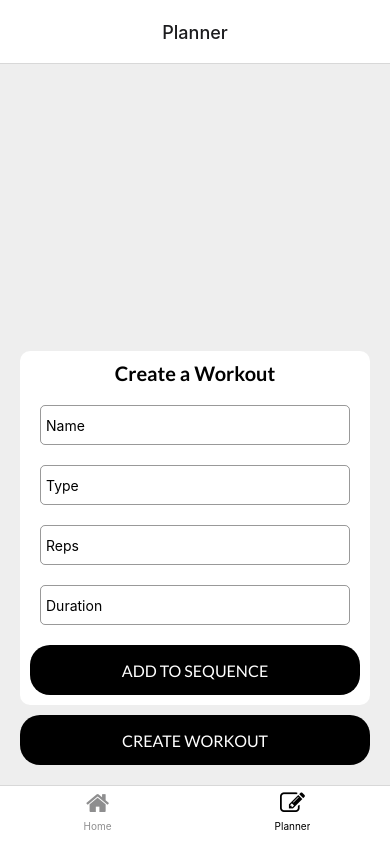
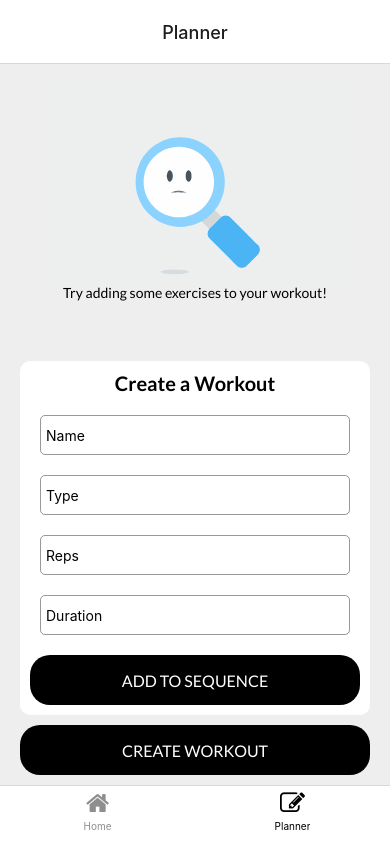
Before and after one commit to devaaravmishra/befit, a React Native app: screen /Planner in a window 390 px wide. Built offline with nearby package versions, Linux system fonts and the light colour scheme.

Commit message:
style: Improve UX

```diff
--- a/app/components/Form/WorkoutsForm.tsx
+++ b/app/components/Form/WorkoutsForm.tsx
@@ -1,6 +1,6 @@
-import React, { useState } from "react";
+import React from "react";
 import { useForm, Controller } from "react-hook-form";
-import { StyleSheet, TextInput, View } from "react-native";
+import { StyleSheet, TextInput, View, ScrollView } from "react-native";
 
 import Button from "../Button/Button";
 import Text from "../Text/Text";
@@ -21,6 +21,7 @@ function WorkoutsForm({ onSubmit }: WorkoutProps) {
 	const { control, handleSubmit } = useForm<Workout>();
 
 	return (
+		<ScrollView>
 			<View style={styles.container}>
 				<Text
 					text="Create a Workout"
@@ -53,11 +54,13 @@ function WorkoutsForm({ onSubmit }: WorkoutProps) {
 					})}
 				/>
 			</View>
+		</ScrollView>
 	);
 }
 
 const styles = StyleSheet.create({
 	container: {
+		flex: 1,
 		backgroundColor: "#fff",
 		borderRadius: 10,
 		padding: 10,
--- a/app/components/Modal/Modal.tsx
+++ b/app/components/Modal/Modal.tsx
@@ -22,8 +22,8 @@ const Modal = ({
 				style={styles.container}
 				visible={isModalVisible as boolean}
 				animationType="slide">
-				<View style={styles.centerView}>{data}</View>
-				<View style={styles.centerView}>
+				<View style={[styles.centerView]}>{data}</View>
+				<View style={[styles.centerViewText]}>
 					<Button
 						text="Close"
 						onPress={() => setIsModalVisible(false)}
@@ -45,6 +45,11 @@ const styles = StyleSheet.create({
 		justifyContent: "center",
 	},
 	centerView: {
+		marginTop: 100,
+		justifyContent: "center",
+		alignItems: "center",
+	},
+	centerViewText: {
 		flex: 1,
 		justifyContent: "center",
 		alignItems: "center",
--- a/app/components/Workout/RenderWorkout.tsx
+++ b/app/components/Workout/RenderWorkout.tsx
@@ -1,9 +1,9 @@
 import React from "react";
 import { StyleSheet, View } from "react-native";
-import { Workout } from "../../types";
 
 import Text from "../Text/Text";
 import secToMin from "../../utils/time";
+import { Workout } from "../../types";
 
 const RenderWorkouts = ({ item }: { item: Workout }) => (
 	<View style={styles.container}>
--- a/app/components/Workout/WorkoutItem.tsx
+++ b/app/components/Workout/WorkoutItem.tsx
@@ -13,9 +13,9 @@ export default function WorkoutItem({
 	return (
 		<View style={styles.container}>
 			<Text style={styles.name}>
-				{item.name}
-				{item.reps ? `- ${item.reps}` : ""} - {item.duration} sec |{" "}
-				{item.type}
+				{item.name.toUpperCase()}
+				{item.reps ? ` - ${item.reps} Reps` : ""} - {item.duration} secs
+				| {" " + item.type.toUpperCase()}
 			</Text>
 			{children}
 		</View>
--- a/app/screens/HomeScreen.tsx
+++ b/app/screens/HomeScreen.tsx
@@ -15,7 +15,7 @@ function HomeScreen({ navigation }: Props) {
 	return (
 		<View style={styles.container}>
 			<Text
-				text={"New Workouts"}
+				text={"Your Workouts"}
 				size={20}
 				type="lato-bold"
 				style={{
--- a/app/screens/PlannerScreen.tsx
+++ b/app/screens/PlannerScreen.tsx
@@ -1,18 +1,17 @@
 import React, { useState } from "react";
-import { StyleSheet, View, FlatList } from "react-native";
+import { StyleSheet, View, FlatList, Image } from "react-native";
 import { NativeStackScreenProps } from "@react-navigation/native-stack";
 import slugify from "slugify";
 
 import { RootStackParamList, WorkoutType, SequenceType } from "../types";
 import WorkoutForm, { Exercise } from "../components/Form/WorkoutForm";
-import Text from "../components/Text/Text";
-import Button from "../components/Button/Button";
 import WorkoutItem from "../components/Workout/WorkoutItem";
 import { FontAwesome } from "@expo/vector-icons";
 import Modal from "../components/Modal/Modal";
 import WorkoutsForm from "../components/Form/WorkoutsForm";
 import { Workout } from "../types";
 import { storeWorkouts } from "../store/workouts";
+import Text from "../components/Text/Text";
 
 type Props = NativeStackScreenProps<RootStackParamList, "Planner">;
 
@@ -66,6 +65,7 @@ function PlannerScreen({ navigation }: Props) {
 
 	return (
 		<View style={styles.container}>
+			{seqItems?.length > 0 ? (
 				<FlatList
 					style={{ flex: 1 }}
 					data={seqItems}
@@ -77,7 +77,7 @@ function PlannerScreen({ navigation }: Props) {
 								size={24}
 								color="black"
 								style={{
-								textAlign: "right",
+									marginLeft: 15,
 									width: "30%",
 								}}
 								onPress={() => {
@@ -89,6 +89,19 @@ function PlannerScreen({ navigation }: Props) {
 						</WorkoutItem>
 					)}
 				/>
+			) : (
+				<View style={styles.imageContainer}>
+					<Image
+						style={{
+							height: 200,
+							width: 300,
+						}}
+						source={require("../assets/loader.gif")}
+					/>
+					<Text text="Try adding some exercises to your workout!" />
+				</View>
+			)}
+
 			<WorkoutForm onSubmit={handleOnSubmit} />
 			<View>
 				<Modal
@@ -113,6 +126,11 @@ const styles = StyleSheet.create({
 		padding: 20,
 		backgroundColor: "#eee",
 	},
+	imageContainer: {
+		marginBottom: 60,
+		justifyContent: "center",
+		alignItems: "center",
+	},
 });
 
 export default PlannerScreen;
--- a/app/screens/WorkoutDetailScreen.tsx
+++ b/app/screens/WorkoutDetailScreen.tsx
@@ -53,11 +53,18 @@ function WorkoutDetailScreen({ route }: Navigation) {
 		return (
 			<View style={styles.content} key={item.slug}>
 				<Text
-					text={`${item.name} | ${item.type} | ${secToMin(
+					text={`${item.name.toUpperCase()} | ${item.type.toUpperCase()} | ${secToMin(
 						item.duration
 					)}`}
+					style={{ marginBottom: 10 }}
 				/>
-				{idx == len - 1 ? null : <FontAwesome name="arrow-down" />}
+				{idx == len - 1 ? null : (
+					<FontAwesome
+						name="arrow-down"
+						size={30}
+						style={{ marginBottom: 15 }}
+					/>
+				)}
 			</View>
 		);
 	};
--- a/app/utils/time.ts
+++ b/app/utils/time.ts
@@ -1,4 +1,6 @@
 export default function secToMin(secs: number) {
+	if (secs <= 60) return secs + "secs";
+
 	return `${Math.floor(secs / 60)}mins ${
 		secs % 60 > 0 ? `${secs % 60}secs` : ""
 	}`;
```
Lines whose indentation alone changed are shown as unchanged.
